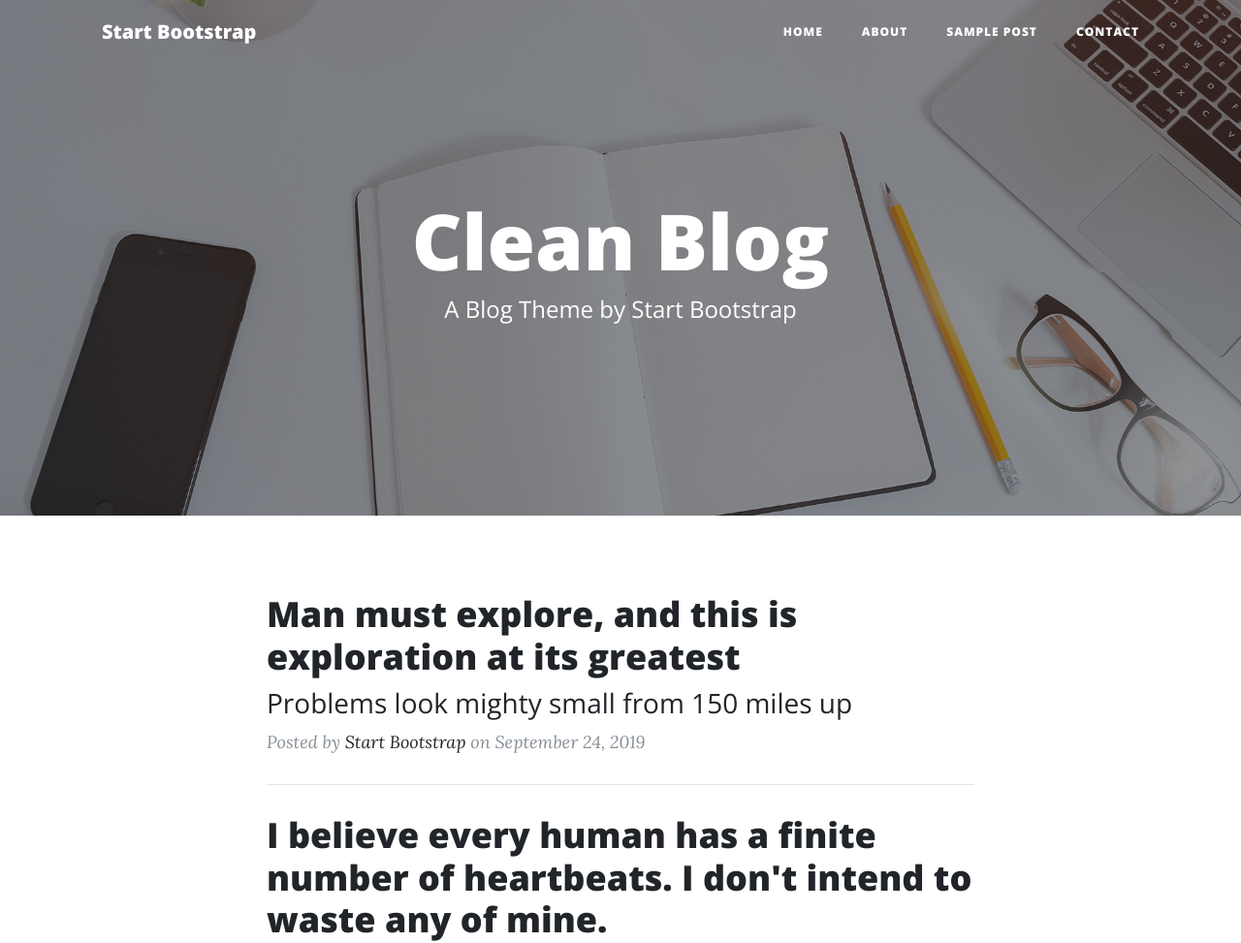
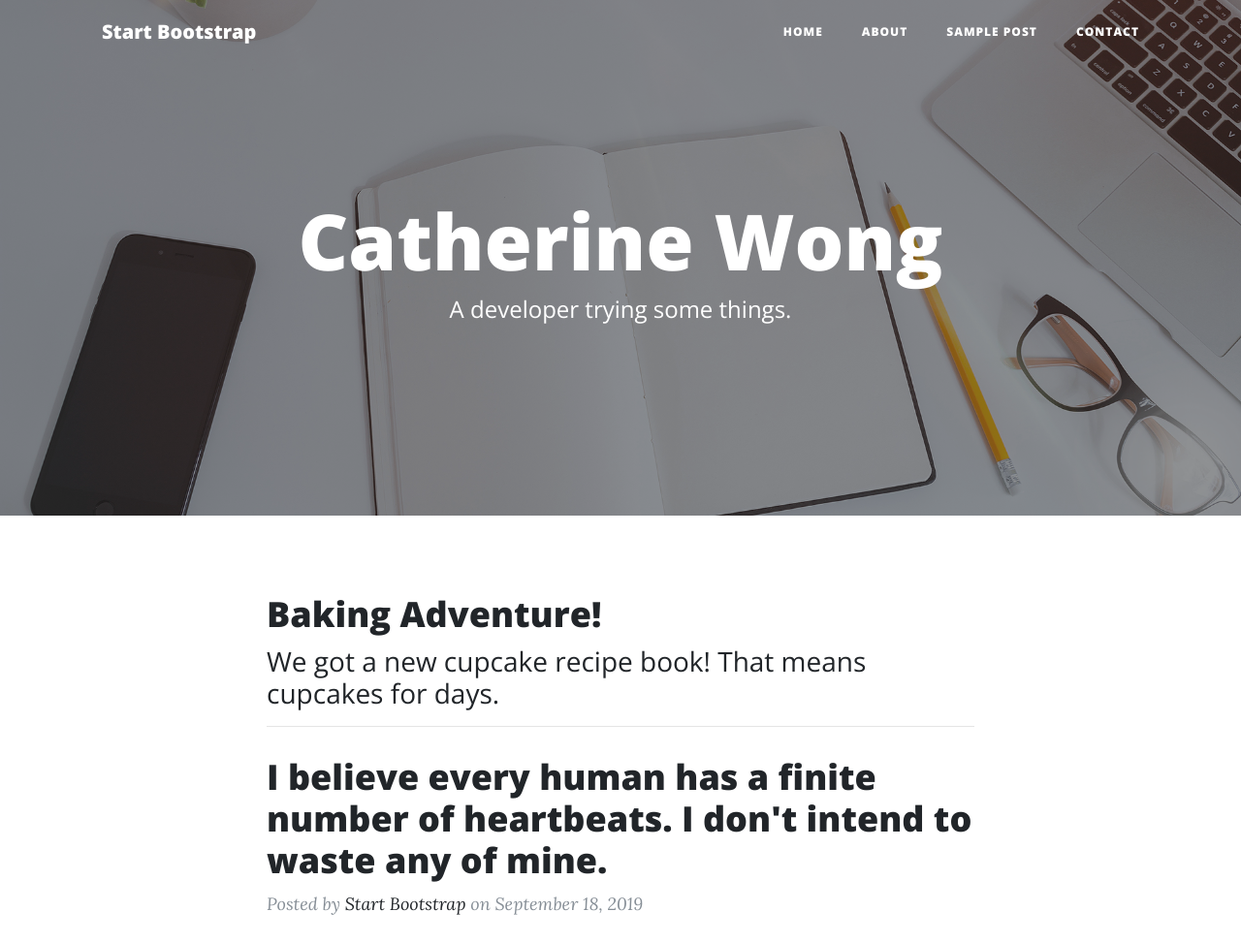
Before and after one commit to Distraughted/BlogSite, a website: page index.html in a window 1280 px wide. Shown: the top 973 px of the page at 97% size. Drawn offline with nearby package versions, Linux system fonts and the light colour scheme.

Commit message:
Update index.html

```diff
--- a/index.html
+++ b/index.html
@@ -59,8 +59,8 @@
       <div class="row">
         <div class="col-lg-8 col-md-10 mx-auto">
           <div class="site-heading">
-            <h1>Clean Blog</h1>
-            <span class="subheading">A Blog Theme by Start Bootstrap</span>
+            <h1>Catherine Wong</h1>
+            <span class="subheading">A developer trying some things.</span>
           </div>
         </div>
       </div>
@@ -74,15 +74,12 @@
         <div class="post-preview">
           <a href="post.html">
             <h2 class="post-title">
-              Man must explore, and this is exploration at its greatest
+              Baking Adventure!
             </h2>
             <h3 class="post-subtitle">
-              Problems look mighty small from 150 miles up
+              We got a new cupcake recipe book! That means cupcakes for days.
             </h3>
           </a>
-          <p class="post-meta">Posted by
-            <a href="#">Start Bootstrap</a>
-            on September 24, 2019</p>
         </div>
         <hr>
         <div class="post-preview">
```
